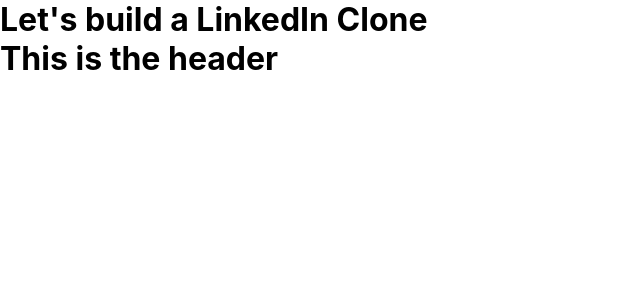
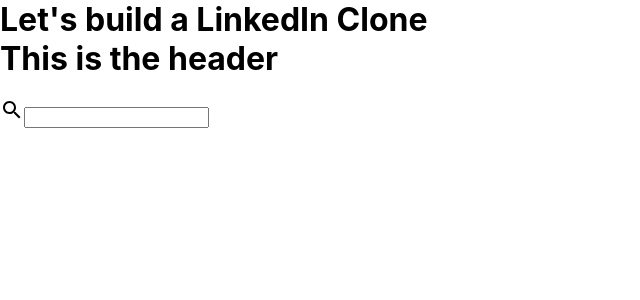
Before and after one commit to mmarvin3/LinkedIn-clone, a React (Create React App) app: page / in a window 1280 px wide. Shown: the top 300 px of the page, without its empty margins (0-640 px from the left). Built offline with nearby package versions, Linux system fonts and the light colour scheme.

Commit message:
Header component setup

```diff
--- a/package.json
+++ b/package.json
@@ -3,6 +3,10 @@
   "version": "0.1.0",
   "private": true,
   "dependencies": {
+    "@emotion/react": "^11.11.0",
+    "@emotion/styled": "^11.11.0",
+    "@mui/icons-material": "^5.11.16",
+    "@mui/material": "^5.13.1",
     "@reduxjs/toolkit": "^1.9.5",
     "@testing-library/jest-dom": "^5.16.5",
     "@testing-library/react": "^13.4.0",
--- a/src/Header.js
+++ b/src/Header.js
@@ -1,9 +1,23 @@
- import React from 'react'
+import React from 'react';
+import "./Header.css"
+import SearchIcon from '@mui/icons-material/Search';
 
  function Header() {
    return (
     <div className='header'>
         <h1>This is the header</h1>
+
+        <div className='header_left'>
+            <img src='' alt=''/>
+
+            <div className='header__search'>
+                <SearchIcon />
+                <input type="text"/>
+            </div>
+        </div>
+        <div className='header_right'>
+
+        </div>
     </div>
    )
  }
```
Also changed, not shown: 1 other file (tests, documents, lock files or other folders).
